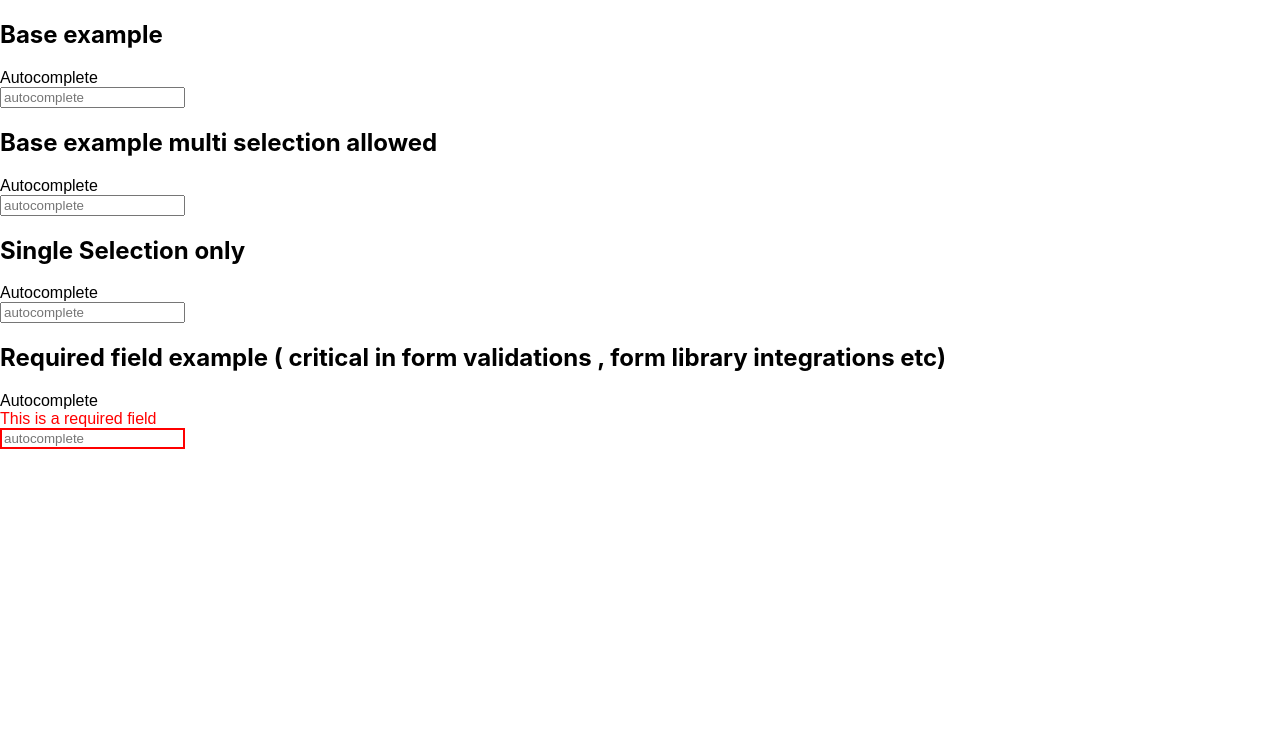
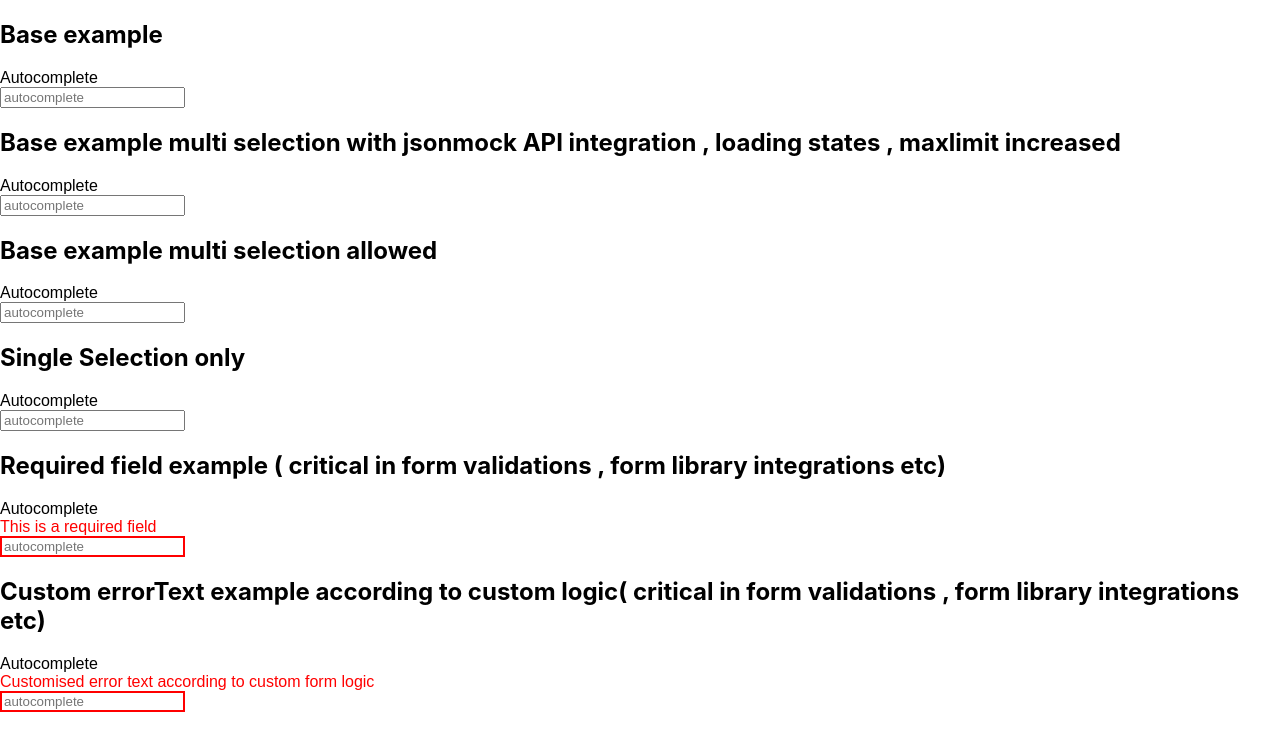
Before and after one commit to sktguha/deel, a React (Create React App) app: page / in a window 1280 px wide. Shown: the top 750 px of the page. Built offline with nearby package versions, Linux system fonts and the light colour scheme.

Commit message:
add error state custom use case

```diff
--- a/src/App.tsx
+++ b/src/App.tsx
@@ -8,6 +8,10 @@ export default function App(){
     <section>
       <h2>Base example</h2>
       <Driver />
+    </section>
+    <section>
+      <h2>Base example multi selection with jsonmock API integration , loading states , maxlimit increased</h2>
+      <Driver maxDisplayItems={18} api/>
     </section>
     <section>
       <h2>Base example multi selection allowed</h2>
@@ -21,6 +25,10 @@ export default function App(){
       <h2>Required field example ( critical in form validations , form library integrations etc)</h2>
       <Driver required/>
     </section>
+    <section>
+      <h2>Custom errorText example according to custom logic( critical in form validations , form library integrations etc)</h2>
+      <Driver errorTextProp="Customised error text according to custom form logic"/>
+    </section>
   </div>
 
 }
--- a/src/components/Driver.tsx
+++ b/src/components/Driver.tsx
@@ -1,7 +1,7 @@
 import { useState } from "react";
 import { AutoComplete } from "./AutoComplete";
 
-export function Driver({single ,required, errorTextProp}) {
+export function Driver({single ,required, errorTextProp, maxDisplayItems, api}) {
   const defaultOptions = [{
     label: "Hello",
     id: 1
@@ -17,8 +17,12 @@ export function Driver({single ,required, errorTextProp}) {
   ];
   const [selectedOptions, setSelectedOptions] = useState([]);
   const [errorText, setErrorText] = useState(required ? "This is a required field" : false);
-  return <AutoComplete errorText={errorTextProp || errorText} single={single} selectedOptions={selectedOptions}
-    getOptions={(text) => new Promise((res) => setTimeout(() => res(defaultOptions), Math.random() * 2500))}
+  const getOptionsLocal = (text) => new Promise((res) => setTimeout(() => res(defaultOptions), Math.random() * 2500));
+  const getOptionsApi = (text) => new Promise((res) => {
+
+  });
+  return <AutoComplete maxDisplayItems={maxDisplayItems} errorText={errorTextProp || errorText} single={single} selectedOptions={selectedOptions}
+    getOptions={api?getOptionsApi:getOptionsLocal}
     onSelectedOptionsChange={(options) => {
       console.log("new options is ", options);
       if (required && options.length === 0) {
```
Also changed, not shown: src/components/AutoComplete.tsx (+9 -3 lines).
